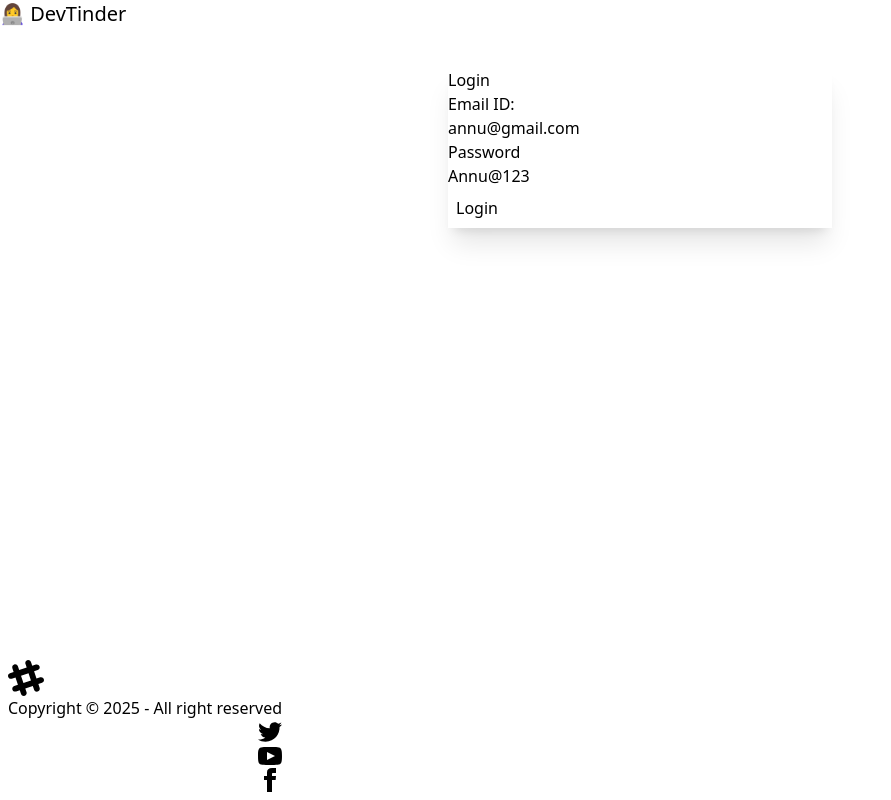
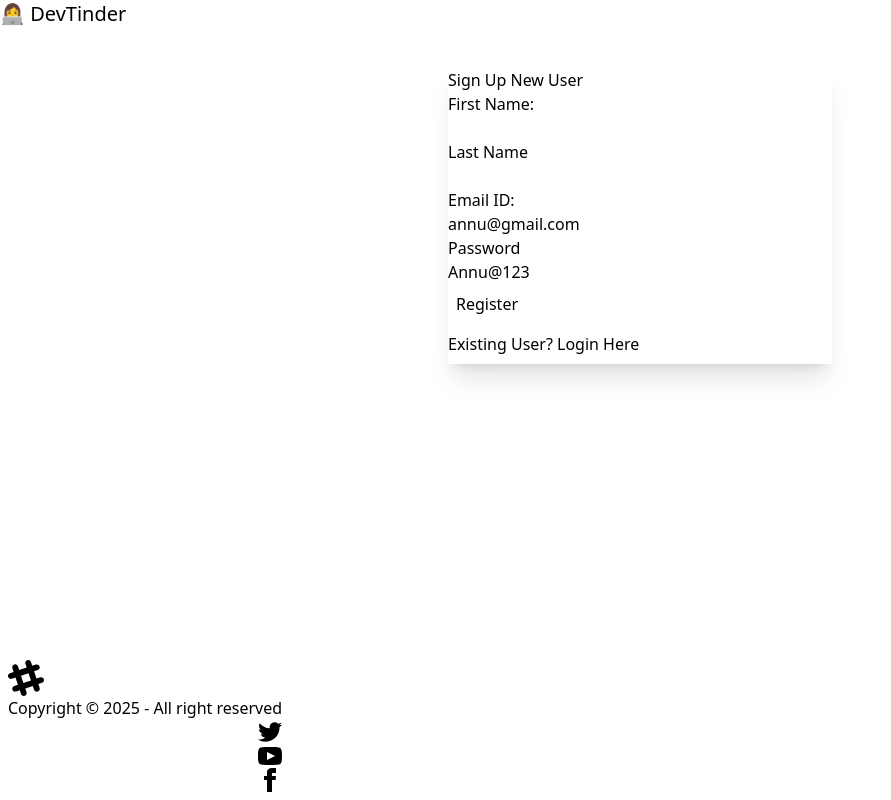
Before and after one commit to manish-kumar-11/devtinder-frontend, a React (Vite) app: page /login in a window 1280 px wide. Shown: the whole page, without its empty margins (0-891 px from the left). Built offline with nearby package versions, Linux system fonts and the light colour scheme; no server answers.

Commit message:
signup feature + bug fixes

```diff
--- a/index.html
+++ b/index.html
@@ -4,7 +4,7 @@
     <meta charset="UTF-8" />
     <link rel="icon" type="image/svg+xml" href="/vite.svg" />
     <meta name="viewport" content="width=device-width, initial-scale=1.0" />
-    <title>frontend-tinder</title>
+    <title>Developer Tinder</title>
   </head>
   <body>
     <div id="root"></div>
--- a/package.json
+++ b/package.json
@@ -12,10 +12,13 @@
   "dependencies": {
     "@reduxjs/toolkit": "^2.9.0",
     "axios": "^1.12.2",
+    "bootstrap": "^5.3.8",
+    "framer-motion": "^12.23.24",
     "react": "^19.1.1",
     "react-dom": "^19.1.1",
     "react-redux": "^9.2.0",
-    "react-router-dom": "^7.9.4"
+    "react-router-dom": "^7.9.4",
+    "react-swipeable": "^7.0.2"
   },
   "devDependencies": {
     "@eslint/js": "^9.36.0",
--- a/src/EditProfile.jsx
+++ b/src/EditProfile.jsx
@@ -8,10 +8,10 @@ import { addUser } from "./utils/userSlice";
 const EditProfile = ({ user }) => {
   const [firstName, setFirstName] = useState(user.firstName);
   const [lastName, setLastName] = useState(user.lastName);
-  const [photoUrl, setPhotoUrl] = useState(user.photoUrl);
-  const [age, setAge] = useState(user.age);
-  const [gender, setGender] = useState(user.gender);
-  const [about, setAbout] = useState(user.about);
+  const [photoUrl, setPhotoUrl] = useState(user.photoUrl || "");
+  const [age, setAge] = useState(user.age || "");
+  const [gender, setGender] = useState(user.gender || "");
+  const [about, setAbout] = useState(user.about || "");
   const [error, setError] = useState("");
   const dispatch = useDispatch();
   const [showToast, setShowToast] = useState(false);
--- a/src/Feed.jsx
+++ b/src/Feed.jsx
@@ -29,6 +29,11 @@ const Feed = () => {
   useEffect(() => {
     getFeed();
   }, []);
+
+   if (!feed) return;
+
+  if (feed.length <= 0)
+    return <h1 className="flex justify-center my-10">No new users founds!</h1>;
   return (
     feed && (
       <div className="flex justify-center my-10">
--- a/src/Login.jsx
+++ b/src/Login.jsx
@@ -9,6 +9,10 @@ const Login = () => {
   const [emailId , setemailId] = useState('annu@gmail.com')
   const [password,setpassword] = useState('Annu@123')
   const [error, setError] = useState("");
+  const [firstName,setFirstName] = useState("")
+    const [lastName,setlastName] = useState("")
+
+  const [isLogin,setisLogin] = useState(false)
   const dispatch  = useDispatch()
   const navigate = useNavigate()
 
@@ -32,12 +36,73 @@ const Login = () => {
       setError(err?.response?.data || "Something went wrong");
     }
   }
+
+
+  const handelSignup = async()=>{
+      try {
+      const res = await axios.post(
+       BASE_URL+"/signup",
+        {
+          firstName,
+          lastName,
+          emailId,
+          password,
+        },
+        {
+          withCredentials:true
+        }
+
+      );
+
+    dispatch(addUser(res.data.data));
+      return navigate("/profile");
+    } catch (err) {
+      setError(err?.response?.data || "Something went wrong");
+    }
+
+  }
+
+
+
   return (
     <div> <div className="flex justify-center my-10">
       <div className="card bg-base-300 w-96 shadow-xl">
         <div className="card-body">
-          <h2 className="card-title justify-center">Login</h2>
+          <h2 className="card-title justify-center">{isLogin ? "Login" : "Sign Up New User"}</h2>
           <div>
+
+             {
+              !isLogin ? <>
+                 <label className="form-control w-full max-w-xs my-2">
+              <div className="label">
+                <span className="label-text">First Name:</span>
+              </div>
+              <input
+                type="text"
+               value={firstName}
+                className="input input-bordered w-full max-w-xs"
+                onChange={(e)=>setFirstName(e.target.value)}
+              />
+            </label>
+            <label className="form-control w-full max-w-xs my-2">
+              <div className="label">
+                <span className="label-text">Last Name</span>
+              </div>
+              <input
+                type="text"
+                value={lastName}
+                className="input input-bordered w-full max-w-xs"
+               onChange={(e)=>setlastName(e.target.value)}
+              />
+            </label>
+              </> : ""
+             }
+
+
+
+
+
+
             <label className="form-control w-full max-w-xs my-2">
               <div className="label">
                 <span className="label-text">Email ID:</span>
@@ -63,10 +128,19 @@ const Login = () => {
           </div>
            <p className="text-red-500">{error}</p>
           <div className="card-actions justify-center m-2">
-            <button className="btn btn-primary" onClick={handleLogin}>
-              Login
+            <button className="btn btn-primary" onClick={isLogin ? handleLogin : handelSignup}>
+              {isLogin ? "Login" : "Register"}
             </button>
           </div>
+
+            <p
+            className="m-auto cursor-pointer py-2"
+            onClick={() => setisLogin((value) => !value)}
+          >
+            {isLogin
+              ? "New User? Signup Here"
+              : "Existing User? Login Here"}
+          </p>
         </div>
       </div>
     </div></div>
--- a/src/UserCard.jsx
+++ b/src/UserCard.jsx
@@ -1,5 +1,35 @@
+
+//import axios from "axios";
+import { useDispatch } from "react-redux";
+import { BASE_URL } from "./utils/constants";
+import axios from "axios";
+import { removeUserFromFeed } from "./utils/feedSlice";
+import { useLocation } from "react-router-dom";
+
+
+
 const UserCard = ({ user }) => {
-  const { firstName, lastName, photoUrl, age, gender, about } = user;
+ const { _id, firstName, lastName, photoUrl, age, gender, about } = user;
+  const dispatch = useDispatch();
+   const location = useLocation();
+
+  // Check if the current route includes '/profile'
+  const isProfilePage = location.pathname.includes("/profile");
+
+  const handleSendRequest = async (status, userId) => {
+    try {
+      const res = await axios.post(
+        BASE_URL + "/request/send/" + status + "/" + userId,
+        {},
+        { withCredentials: true }
+      );
+      console.log(res)
+      dispatch(removeUserFromFeed(userId));
+    } catch (err) {
+      console.error(err)
+    }
+  };
+
   return (
     <div className="card bg-base-300 w-96 shadow-xl">
       <figure>
@@ -10,8 +40,21 @@ const UserCard = ({ user }) => {
         {age && gender && <p>{age + ", " + gender}</p>}
         <p>{about}</p>
         <div className="card-actions justify-center my-4">
-          <button className="btn btn-primary">Ignore</button>
-          <button className="btn btn-secondary">Interested</button>
+         {
+          !isProfilePage ? <>
+            <button
+            className="btn btn-primary"
+            onClick={() => handleSendRequest("ignored", _id)}
+          >
+            Ignore
+          </button>
+          <button
+            className="btn btn-secondary"
+            onClick={() => handleSendRequest("interested", _id)}
+          >
+            Interested
+          </button></> :""
+         }
         </div>
       </div>
     </div>
--- a/src/utils/feedSlice.js
+++ b/src/utils/feedSlice.js
@@ -8,11 +8,12 @@ const feedSlice = createSlice({
         console.log("action",action.payload)
       return action.payload;
     },
-    removeFeed: () => {
-      return null;
+    removeUserFromFeed: (state,action) => {
+      const newFeed = state.filter((user) => user._id !== action.payload);
+      return newFeed;
     },
   },
 });
 
-export const { addFeed } = feedSlice.actions;
+export const { addFeed,removeUserFromFeed } = feedSlice.actions;
 export default feedSlice.reducer;
```
Also changed, not shown: 1 other file (tests, documents, lock files or other folders).
